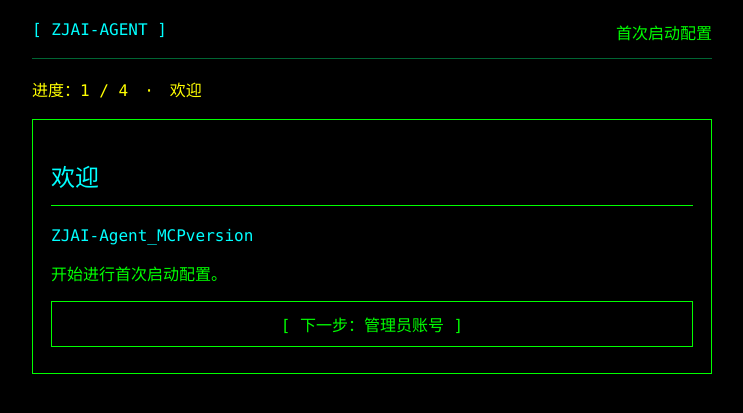
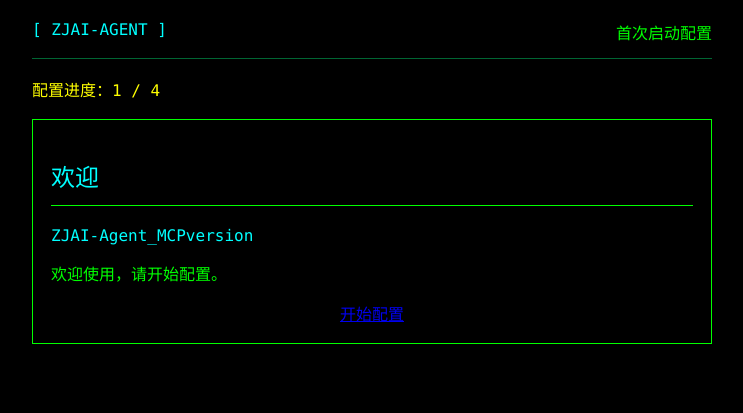
Before and after one commit to ZSJ0000/ZJAI-Agent_MCPversion, a Flask app: page /setup in a window 1280 px wide. Shown: the top 413 px of the page, without its empty margins (268-1011 px from the left). Run offline with Flask 2, Linux system fonts and the light colour scheme.

Commit message:
fix: make setup navigation clickable

```diff
--- a/templates/setup_step.html
+++ b/templates/setup_step.html
@@ -1,16 +1,52 @@
 {% extends 'base.html' %}{% block content %}
 <div class="setup-shell">
     <div class="setup-head"><span class="cyan">[ ZJAI-AGENT ]</span><span>首次启动配置</span></div>
-<div class="progress-line">进度：{{ step }} / 4　·　{{ ['','欢迎','管理员账号','API 配置','个性化'][step] }}</div>
+    <div class="progress-line">配置进度：{{ step }} / 4</div>
     {% if error %}<p class="error">{{ error }}</p>{% endif %}
+
     {% if step == 1 %}
-<section class="setup-page"><h1>欢迎</h1><p class="cyan">ZJAI-Agent_MCPversion</p><p class="gray">开始进行首次启动配置。</p><form method="post" action="/setup/1"><button type="submit">[ 下一步：管理员账号 ]</button></form></section>
+    <section class="setup-page">
+        <h1>欢迎</h1>
+        <p class="cyan">ZJAI-Agent_MCPversion</p>
+        <p class="gray">欢迎使用，请开始配置。</p>
+        <div class="actions"><a class="button primary" href="/setup/2">开始配置</a></div>
+    </section>
+
     {% elif step == 2 %}
-<section class="setup-page"><h1>管理员账号</h1><form method="post" action="/setup/2"><label>管理员账号</label><input name="username" value="{{ values.get('username','') }}" required autofocus><label>管理员密码（至少 6 位）</label><input type="password" name="password" required><label>确认密码</label><input type="password" name="confirm" required><div class="actions"><a class="button" href="/setup/1">[ 返回 ]</a><button type="submit">[ 下一步：API 配置 ]</button></div></form></section>
+    <section class="setup-page">
+        <h1>管理员账号</h1>
+        <form method="post" action="/setup/2">
+            <label>管理员账号</label><input name="username" value="{{ values.get('username','') }}" required autofocus>
+            <label>管理员密码（至少 6 位）</label><input type="password" name="password" required>
+            <label>确认密码</label><input type="password" name="confirm" required>
+            <div class="actions"><a class="button" href="/setup/1">返回</a><button type="submit" class="primary">下一步</button></div>
+        </form>
+    </section>
+
     {% elif step == 3 %}
-<section class="setup-page"><h1>API 配置</h1><p class="gray">可添加多个 OpenAI 兼容 API。</p><form method="post" action="/setup/3"><div id="apis">{% for api in values.get('apis',[]) %}<div class="api-item"><h2>API {{ loop.index }}</h2><label>API 名称</label><input name="api_name[]" value="{{ api.name }}" required><label>Base URL</label><input name="api_base_url[]" value="{{ api.url }}" required><label>API Key（可留空）</label><input type="password" name="api_key[]"><label>模型标识</label><input name="api_model[]" value="{{ api.model }}" required></div>{% endfor %}</div><button type="button" id="add-api">[ 添加 API ]</button><div class="actions"><a class="button" href="/setup/2">[ 返回 ]</a><button type="submit">[ 下一步：个性化 ]</button></div></form></section>
+    <section class="setup-page">
+        <h1>API 配置</h1>
+        <p class="gray">可添加多个 OpenAI 兼容 API。</p>
+        <form method="post" action="/setup/3">
+            <div id="apis">{% for api in values.get('apis',[]) %}<div class="api-item"><h2>API {{ loop.index }}</h2><label>API 名称</label><input name="api_name[]" value="{{ api.name }}" required><label>Base URL</label><input name="api_base_url[]" value="{{ api.url }}" required><label>API Key（可留空）</label><input type="password" name="api_key[]"><label>模型标识</label><input name="api_model[]" value="{{ api.model }}" required></div>{% endfor %}</div>
+            <button type="button" id="add-api">添加 API</button>
+            <div class="actions"><a class="button" href="/setup/2">返回</a><button type="submit" class="primary">下一步</button></div>
+        </form>
+    </section>
+
     {% elif step == 4 %}
-<section class="setup-page"><h1>个性化</h1><form method="post" action="/setup/4"><label>站点名称</label><input name="site_name" value="{{ values.get('site_name','ZJAI-Agent_MCPversion') }}" required><label>界面主题</label><select name="theme"><option value="terminal">终端黑绿</option><option value="green">经典绿屏</option></select><label>默认欢迎语</label><textarea name="welcome_message">{{ values.get('welcome_message','欢迎使用 ZJAI-Agent_MCPversion。') }}</textarea><label>MCP 地址（可留空）</label><input name="mcp_url" value="{{ values.get('mcp_url','') }}" placeholder="http://127.0.0.1:9000/mcp"><label>MCP 协议</label><select name="mcp_protocol"><option value="streamable_http">Streamable HTTP</option><option value="sse">SSE</option></select><label>MCP Token（可留空）</label><input type="password" name="mcp_token"><div class="actions"><a class="button" href="/setup/3">[ 返回 ]</a><button type="submit">[ 完成初始化 ]</button></div></form></section>
+    <section class="setup-page">
+        <h1>个性化</h1>
+        <form method="post" action="/setup/4">
+            <label>站点名称</label><input name="site_name" value="{{ values.get('site_name','ZJAI-Agent_MCPversion') }}" required>
+            <label>界面主题</label><select name="theme"><option value="terminal">终端黑绿</option><option value="green">经典绿屏</option></select>
+            <label>默认欢迎语</label><textarea name="welcome_message">{{ values.get('welcome_message','欢迎使用 ZJAI-Agent_MCPversion。') }}</textarea>
+            <label>MCP 地址（可留空）</label><input name="mcp_url" value="{{ values.get('mcp_url','') }}" placeholder="http://127.0.0.1:9000/mcp">
+            <label>MCP 协议</label><select name="mcp_protocol"><option value="streamable_http">Streamable HTTP</option><option value="sse">SSE</option></select>
+            <label>MCP Token（可留空）</label><input type="password" name="mcp_token">
+            <div class="actions"><a class="button" href="/setup/3">返回</a><button type="submit" class="primary">完成</button></div>
+        </form>
+    </section>
     {% endif %}
 </div>
 {% if step == 3 %}<script>(function(){var a=document.getElementById('apis');function add(){var n=a.children.length+1,d=document.createElement('div');d.className='api-item';d.innerHTML='<h2>API '+n+'</h2><label>API 名称</label><input name="api_name[]" value="API '+n+'" required><label>Base URL</label><input name="api_base_url[]" placeholder="http://127.0.0.1:8080/v1" required><label>API Key（可留空）</label><input type="password" name="api_key[]"><label>模型标识</label><input name="api_model[]" placeholder="your-model" required>';a.appendChild(d)}document.getElementById('add-api').onclick=add;if(!a.children.length)add()})();</script>{% endif %}
```
Lines whose indentation alone changed are shown as unchanged.
